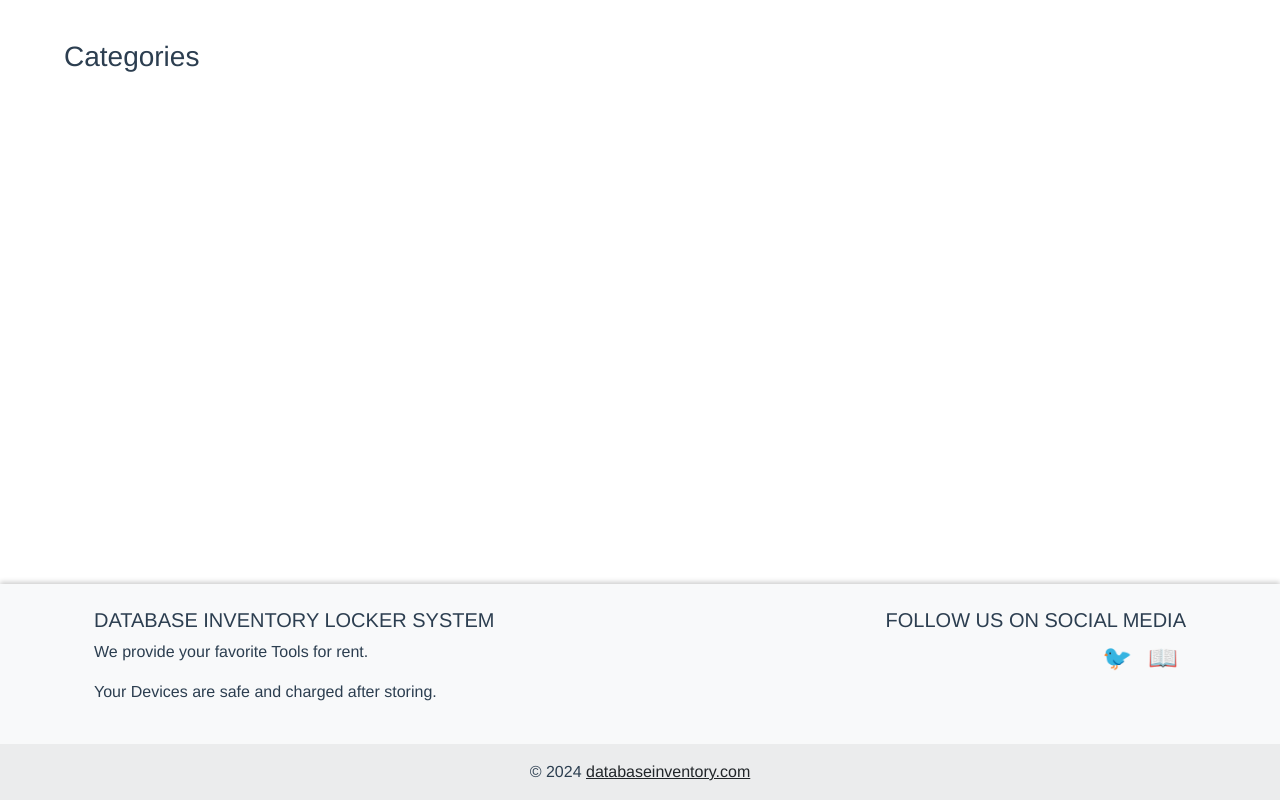
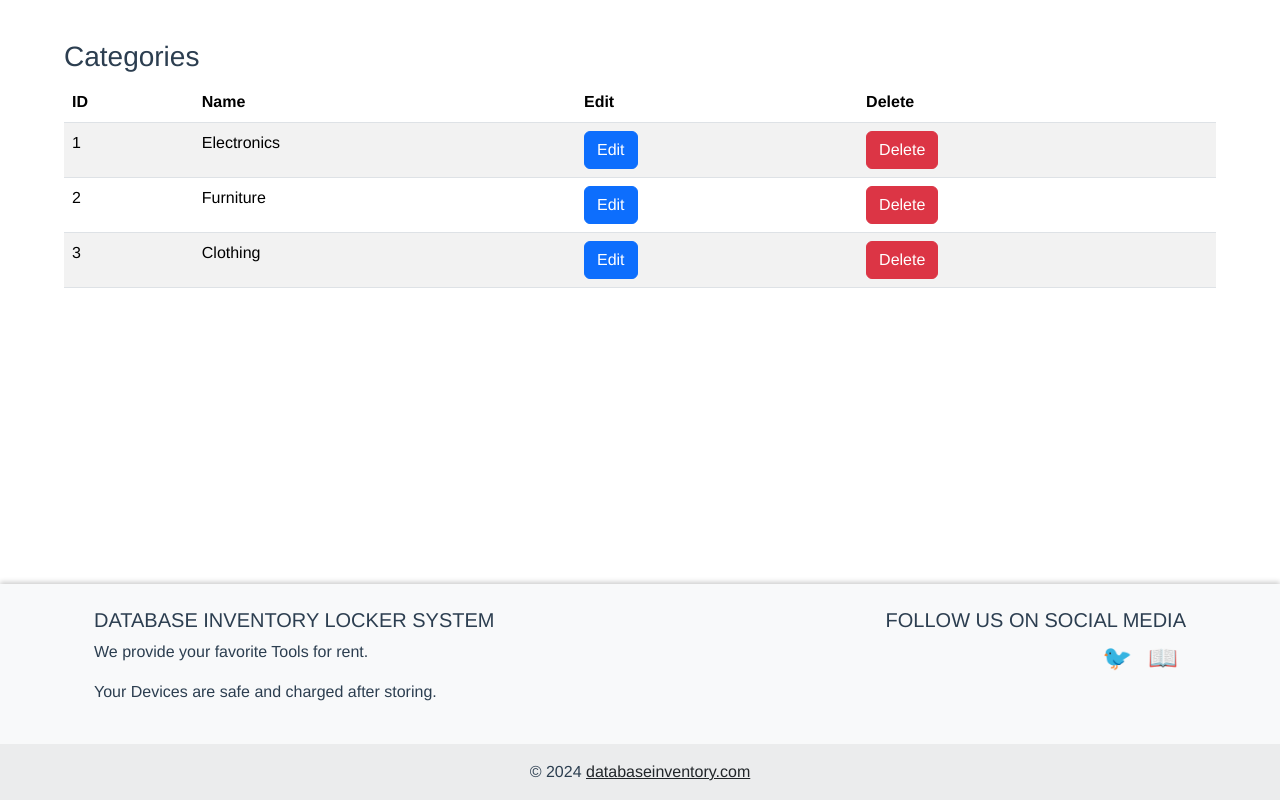
Before and after one commit to kekkeller/inventory_database_frontend, a Vue app: page /categories in a window 1280 px wide. Built offline with nearby package versions, Linux system fonts and the light colour scheme; sample sign-in values are in the browser's storage.

Commit message:
changes for categories

```diff
--- a/src/App.vue
+++ b/src/App.vue
@@ -21,7 +21,7 @@ export default defineComponent({
 <template>
   <div id="app">
     <AdminNavBar v-if="loggedIn == 'Admin'" />
-    <NavBar v-else-if="loggedIn != 'None'" />
+    <NavBar v-else-if="loggedIn == 'User'" />
     <router-view/>
   </div>
 </template>
--- a/src/views/AdminDashboard.vue
+++ b/src/views/AdminDashboard.vue
@@ -5,7 +5,7 @@
     <div class="flex justify mt-4">
     </div>
   </div>
-  <footer_component></footer_component>
+<!--  <footer_component></footer_component>-->
 </template>
 
 <script lang="ts">
--- a/src/views/Categories.vue
+++ b/src/views/Categories.vue
@@ -1,24 +1,80 @@
 <template>
   <div class="mx-auto my-10" style="width: 90%;">
     <h3 class="text-left">Categories</h3>
+    <b-table striped hover :items="categories" :fields="fields" class="w-full">
+      <template #cell(edit)="data">
+        <b-button variant="primary" @click="editCategory(data.item)">Edit</b-button>
+      </template>
+      <template #cell(delete)="data">
+        <b-button variant="danger" @click="deleteCategory(data.item.id)">Delete</b-button>
+      </template>
+    </b-table>
 
-    <div class="flex justify mt-4">
-    </div>
+    <!-- Modal for editing categories -->
+    <b-modal id="edit-modal" v-model="isEditModalVisible" title="Edit Category" @ok="saveCategory">
+      <b-form-input v-if="editableCategory" v-model="editableCategory.name" placeholder="Enter category name"></b-form-input>
+    </b-modal>
   </div>
   <footer_component></footer_component>
 </template>
 
 <script lang="ts">
-import { defineComponent } from 'vue';
+import { defineComponent, ref } from 'vue';
 import Footer_component from "@/components/footer_component.vue";
 
+interface Category {
+  id: number;
+  name: string;
+}
+
 export default defineComponent({
-  components: {
-    Footer_component,
-  },
+  components: { Footer_component },
   setup() {
+    const categories = ref<Category[]>([
+      { id: 1, name: "Electronics" },
+      { id: 2, name: "Furniture" },
+      { id: 3, name: "Clothing" }
+    ]);
+
+
+
+    const fields = [
+      { key: 'id', label: 'ID' },
+      { key: 'name', label: 'Name' },
+      { key: 'edit', label: 'Edit', sortable: false },
+      { key: 'delete', label: 'Delete', sortable: false }
+    ];
+
+    const isEditModalVisible = ref(false);
+    const editableCategory = ref<Category | null>(null); // Initialize to null and set only on edit
+
+    const editCategory = (category: Category) => {
+      editableCategory.value = { ...category }; // Clone the object to avoid direct mutation
+      isEditModalVisible.value = true;
+    };
+
+    const saveCategory = () => {
+      if (editableCategory.value) {
+        // Update the category in the array
+        const index = categories.value.findIndex(c => c.id === editableCategory.value.id);
+        categories.value[index].name = editableCategory.value.name;
+        isEditModalVisible.value = false;
+      }
+    };
+
+    const deleteCategory = (id: number) => {
+      // Filter out the category by ID to delete
+      categories.value = categories.value.filter(c => c.id !== id);
+    };
 
     return {
+      categories,
+      fields,
+      editCategory,
+      deleteCategory,
+      isEditModalVisible,
+      editableCategory,
+      saveCategory
     }
   },
 })
--- a/vite.config.ts
+++ b/vite.config.ts
@@ -1,6 +1,5 @@
 import { defineConfig } from 'vite'
 import vue from '@vitejs/plugin-vue'
-
 import path from 'path'
 
 // https://vitejs.dev/config/
@@ -14,4 +13,9 @@ export default defineConfig({
       '@/': `${path.resolve(__dirname, 'src')}/`,
     },
   },
+  define: {
+    '__VUE_OPTIONS_API__': true,  // Aktiviere die Options-API, falls benötigt
+    '__VUE_PROD_DEVTOOLS__': false,  // Deaktiviere Vue Devtools in der Produktion
+    '__VUE_PROD_HYDRATION_MISMATCH_DETAILS__': true  // Definiere das Feature-Flag
+  }
 })
```
